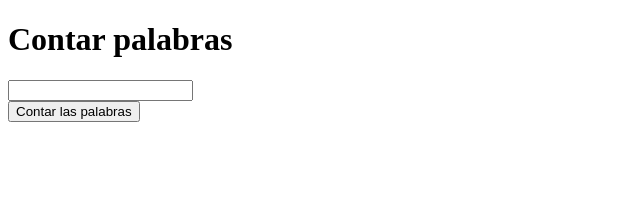
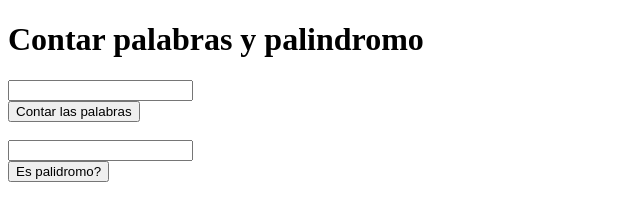
Before and after one commit to aherrera05/AlgoritmosContarPalabrasPalidromos, a plain HTML site: page index.html in a window 1280 px wide. Shown: the whole page, without its empty margins (0-640 px from the left). Drawn offline with Linux system fonts and the light colour scheme.

Commit message:
first commit

```diff
--- a/index.html
+++ b/index.html
@@ -34,19 +34,56 @@ function countW() {
 
   document.querySelector('#total').innerHTML = ( numeroPalabras + tP);
  }
+
+
+
+ //palindromo
+
+ function frasePalindromo(){
+        fraseUser = document.getElementById("pali").value;
+        // Paso la fraseUser a minusculas y quito espacios
+      fraseUser=fraseUser.replace(/\s/g,"");
+      /* Creo otra frase partiendo de la de userFrase pero
+      la convierto en array, le doy la vuelta al array, lo paso a string*/
+      fraserReverse=fraseUser.split("").reverse().toString();
+      // Le quito las "," con un remplace dentro del for
+      // Lo igualo a -1 ya que tiene una coma menos que el número total de letras
+      for (var i = 0; i < ((fraserReverse.length)-1); i++) {
+        fraserReverse=fraserReverse.replace(",","");
+      };
+      // Comparo las dos frases.
+      if(fraseUser==fraserReverse){
+        // Si el resultado es positivo
+        resultado="es un Palindromo";
+      }
+      else{
+        // Si el resultado es negativo
+        resultado="no es un Palindromo";
+      }
+      // Muestro el el resultado
+      document.querySelector('#res').innerHTML = "Tu frase "+resultado;
+
+    }
+    // Llamo a la función comparación con el parámetro del user
+
+
 </script>
 
 </head>
 <body>
-<h1>Contar  palabras</h1>
+<h1>Contar palabras y palindromo</h1>
 
 
-
-<input type="text"  ID="frase" ><BR>
-<INPUT TYPE="button" VALUE="Contar las palabras" onClick="countW();">
+<FORM ID="formulario" ACTION="#">
+<input type="text"  ID="frase"  ><BR>
+<INPUT TYPE="button" VALUE="Contar las palabras" onClick="countW();"><BR>
+<output id="total"></output><BR>
 
 
-<output id="total"></output>
-
+<input type="text" ID="pali" ><BR>
+    <INPUT TYPE="button" VALUE="Es palidromo?" onClick="frasePalindromo();"
+    ><BR>
+    <output id="res"></output>
+</FORM>
 </body>
 </html>
```
